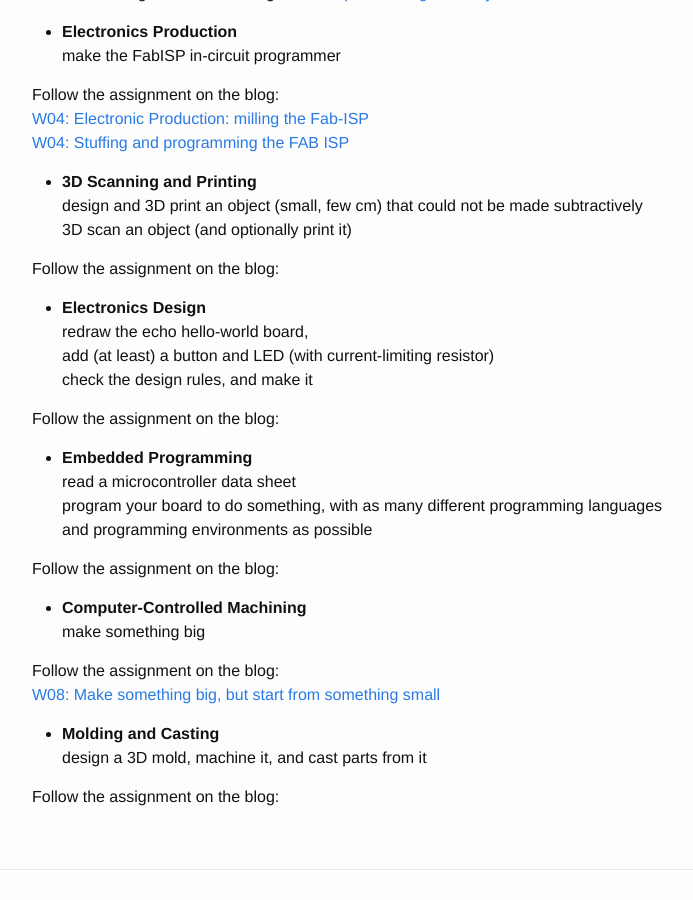
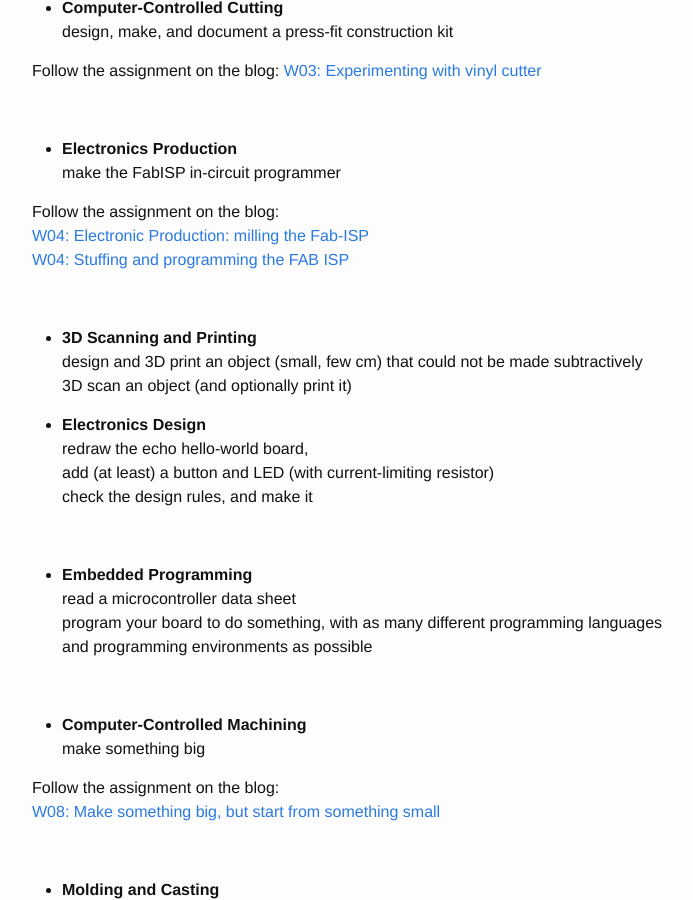
Before and after one commit to bettygorf/bettygorf, a Jekyll site: the page built from assignments.md, in a window 1280 px wide and 900 px high, scrolled down 1089 px. Shown: the whole window, without its empty margins (238-931 px from the left). Built offline with Jekyll 4.4.1, drawn with Linux system fonts in a browser that asks for light colours.

Commit message:
bettygorf

```diff
--- a/assignments.md
+++ b/assignments.md
@@ -31,7 +31,6 @@
 
  <br />
 
-
 -  **Project Management**
 build a personal site in the class archive describing you and your final project
 
@@ -40,14 +39,12 @@
 Follow the assignment on the blog:
 [W01: Build your personal site](http://bettygorf.github.io/blog/2015/02/05/03.html)
 
-
-
+  <br />
 
 -  **Computer-Aided Design**
 model a possible final project, and post it on your class page
 
-
-
+  <br />
 
 -  **Computer-Controlled Cutting**
 design, make, and document a press-fit construction kit
@@ -55,8 +52,7 @@
 Follow the assignment on the blog:
 [W03: Experimenting with vinyl cutter](http://bettygorf.github.io/blog/2015/02/12/01.html)
 
-
-
+ <br />
 
 -  **Electronics Production**
 make the FabISP in-circuit programmer
@@ -65,16 +61,11 @@
 [W04: Electronic Production: milling the Fab-ISP](http://bettygorf.github.io/blog/2015/03/15/01.html)
 [W04: Stuffing and programming the FAB ISP](http://bettygorf.github.io/blog/2015/03/16/02.html)
 
-
-
+ <br />
 
 -  **3D Scanning and Printing**
 design and 3D print an object (small, few cm) that could not be made subtractively
 3D scan an object (and optionally print it)
-
-Follow the assignment on the blog:
-
-
 
 
 -  **Electronics Design**
@@ -82,9 +73,7 @@
 add (at least) a button and LED (with current-limiting resistor)
 check the design rules, and make it
 
-Follow the assignment on the blog:
-
-
+ <br />
 
 
 -  **Embedded Programming**
@@ -92,9 +81,7 @@
 program your board to do something, with as many different programming languages
 and programming environments as possible
 
-Follow the assignment on the blog:
-
-
+ <br />
 
 
 -  **Computer-Controlled Machining**
@@ -103,10 +90,10 @@
 Follow the assignment on the blog:
 [W08: Make something big, but start from something small](http://bettygorf.github.io/blog/2015/03/30/01.html)
 
-
+  <br />
 
 
 -  **Molding and Casting**
 design a 3D mold, machine it, and cast parts from it
 
-Follow the assignment on the blog:
+  <br />
```
